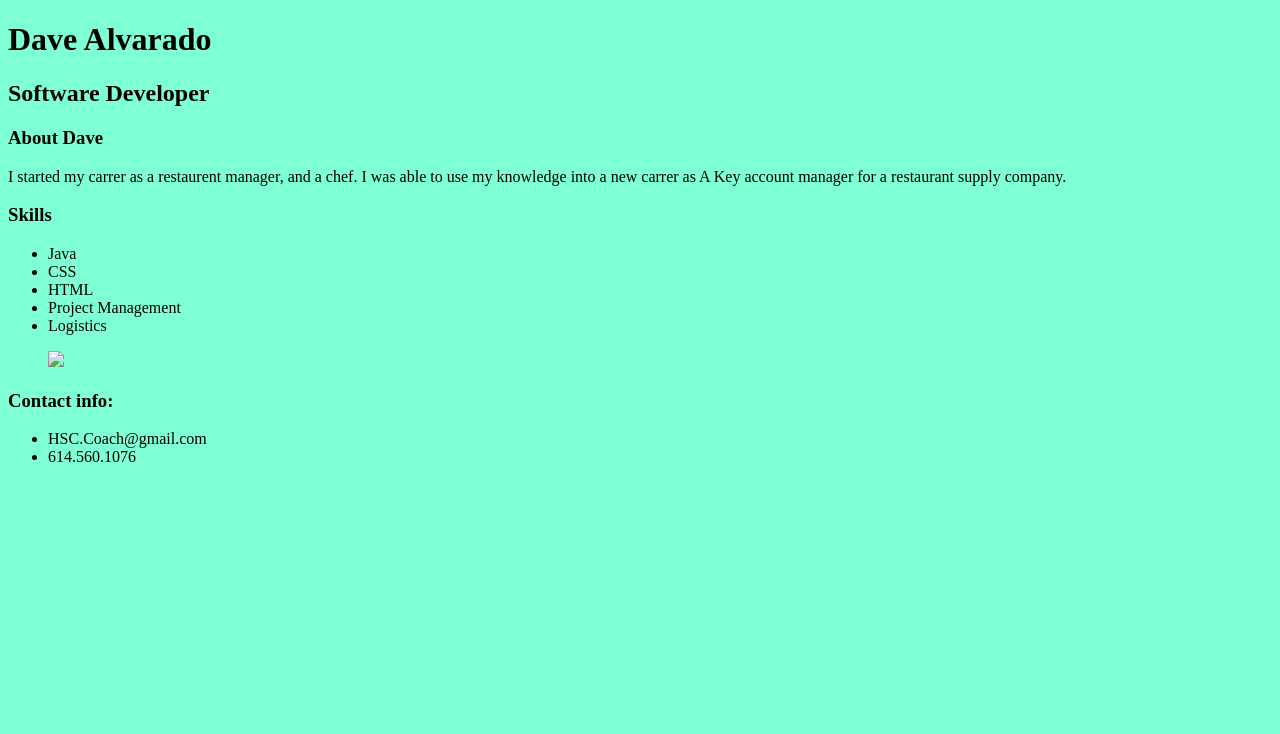
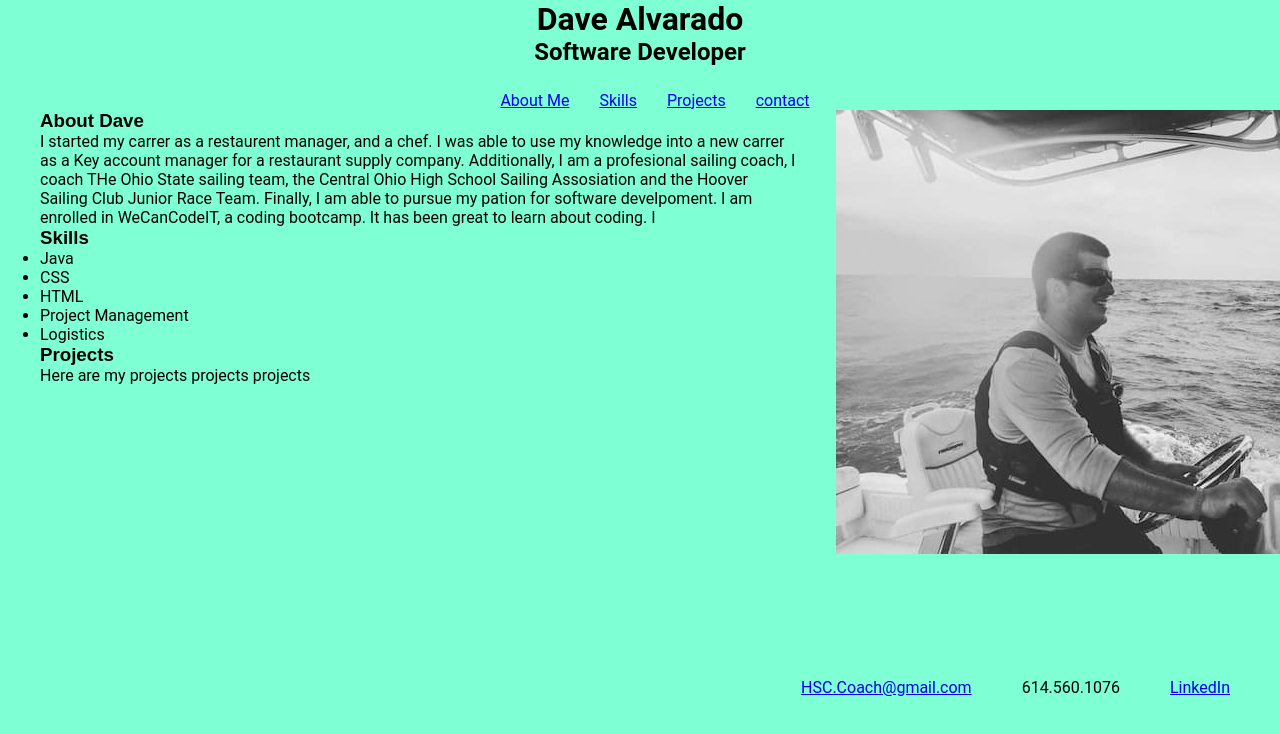
Before and after one commit to SailorDave17/SailorDave17.github.io, a plain HTML site: page index.html in a window 1280 px wide. Drawn offline with Linux system fonts and the light colour scheme.

Commit message:
making progress

```diff
--- a/CSS/layout.css
+++ b/CSS/layout.css
@@ -0,0 +1,71 @@
+* {
+    box-sizing: border-box;
+    margin: 0;
+    padding: 0;
+}
+
+.main-title {
+    display: flex;
+    justify-content: center;
+    align-items: center;
+}
+
+.header h2 {
+    display: flex;
+    justify-content: center;
+    align-items: center;
+}
+
+.nav-list {
+    display: flex;
+    justify-content: center;
+    align-items: center;
+    padding-top: 25px;
+}
+
+.nav-list li {
+    display: flex;
+    justify-content: space-between;
+    padding-left: 30px;
+}
+
+.main-content {
+    padding-left: 40px;
+}
+
+.contact-list {
+    float: right;
+    padding-top: 40px;
+}
+
+.contact-header {
+    float: right;
+}
+
+.contact-list {
+    display: flex;
+    justify-content: center;
+    align-items: center;
+    padding-right: 50px;
+}
+
+.contact-list li {
+    display: flex;
+    justify-content: space-between;
+    padding-left: 50px;
+}
+
+.main-content {
+    display: grid;
+    grid-template-columns: auto auto;
+    grid-template-rows: auto auto auto;
+    grid-gap: 40px;
+}
+
+.about {
+    grid-row: 1 /1;
+}
+
+.skills {
+    grid-row: 2 /2;
+}
--- a/CSS/style.css
+++ b/CSS/style.css
@@ -1,3 +1,13 @@
 body {
     background-color: aquamarine;
 }
+
+@import url('https://fonts.googleapis.com/css2?family=Roboto&display=swap');
+@import url('https://fonts.googleapis.com/css2?family=Merriweather:wght@700&display=swap');
+html {
+    font-family: 'Roboto', sans-serif;
+}
+
+h3 {
+    font-family: 'Merriweather', sans-serif;
+}
--- a/index.html
+++ b/index.html
@@ -13,19 +13,30 @@
     <div class="container">
         <header class="header" id="Dave Alvarado">
             <h1 class="main-title">Dave Alvarado </h1>
+
             <h2>Software Developer</h2>
+            <ul class="nav-list">
+                <li><a href="#about-me">About Me</a></li>
+                <li><a href="#Skills">Skills</a> </li>
+                <li><a href="#projects">Projects</a> </li>
+                <li><a href="#contact">contact</a> </li>
+
+            </ul>
+
         </header>
         <main class="main-content">
             <div class="dave-info">
                 <section class="about">
-                    <h3 class="title">About Dave</h3>
+                    <h3 class="title" id="about-me">About Dave</h3>
                     <p class="bio">
-                        I started my carrer as a restaurent manager, and a chef. I was able to use my knowledge into a new carrer as A Key account manager for a restaurant supply company.
+                        I started my carrer as a restaurent manager, and a chef. I was able to use my knowledge into a new carrer as a Key account manager for a restaurant supply company. Additionally, I am a profesional sailing coach, I coach THe Ohio State sailing team, the
+                        Central Ohio High School Sailing Assosiation and the Hoover Sailing Club Junior Race Team. Finally, I am able to pursue my pation for software develpoment. I am enrolled in WeCanCodeIT, a coding bootcamp. It has been great to learn
+                        about coding. I
                     </p>
 
                 </section>
                 <section class="skills">
-                    <h3 class="title">Skills</h3>
+                    <h3 class="title" id="skills">Skills</h3>
                     </h3>
                     <p class="specicific skills">
                         <ul>
@@ -35,25 +46,35 @@
                             <li>Project Management</li>
                             <li>Logistics</li>
 
+
                         </ul>
                     </p>
+                </section>
+                <section class="projects" id="projects">
+                    <h3 class="projects header">
+                        Projects
+                    </h3>
+
+                    Here are my projects projects projects
                 </section>
 
             </div>
             <figure class="dave-image">
-                <img src=a lt="Dave picture">
+                <img src="CSS/Pictures/FB_IMG_1560220403633 small.jpg" lt="Dave picture">
             </figure>
         </main>
-        <div class="footer">
+        <footer class="footer">
             <section class="contact">
-                <h3 class="contact header">Contact info:</h3>
-                <ul class="contact list">
-                    <li>HSC.Coach@gmail.com</li>
+                <!-- <h3 class="contact-header" id="contact">Contact info:</h3> -->
+                <ul class="contact-list">
+                    <li>
+                        <a href="mailto:hsc.coach@gmail.com">HSC.Coach@gmail.com</a></li>
                     <li>614.560.1076</li>
+                    <li> <a href="https://www.linkedin.com/in/david-alvarado-37975044">LinkedIn</a></li>
 
                 </ul>
             </section>
-        </div>
+        </footer>
     </div>
 </body>
 
```
Also changed, not shown: CSS/Pictures/20200715_201237.jpg (added), CSS/Pictures/20200930_191507.jpg (added), CSS/Pictures/FB_IMG_1560220403633 small.jpg (added), CSS/Pictures/FB_IMG_1560220403633.jpg (added).
